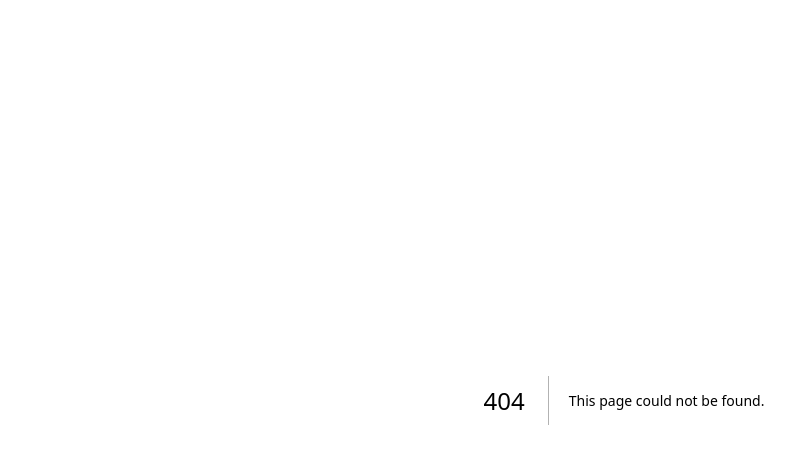
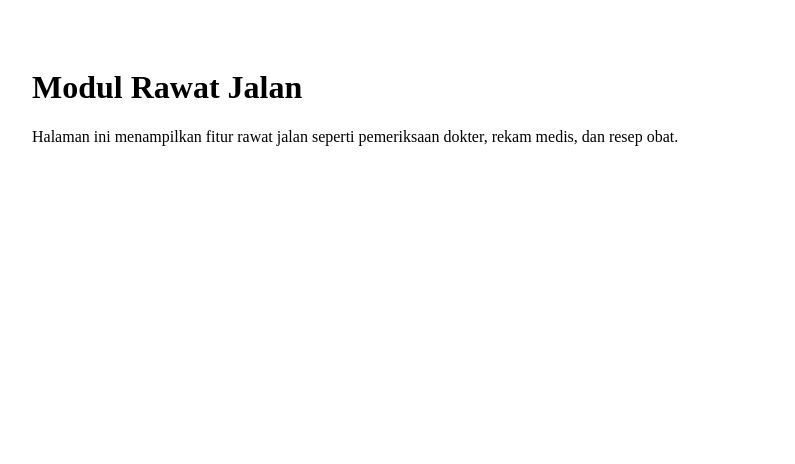
Before and after one commit to finnickmax/dheny-hospital, a Next.js app: page /rawatjalan in a window 1280 px wide. Before the commit this address had no page. Shown: the top 464 px of the page, without its empty margins (16-811 px from the left). Built offline with nearby package versions, Linux system fonts and the light colour scheme.

Commit message:
Create rawatjalan.js

```diff
--- /dev/null
+++ b/pages/rawatjalan.js
@@ -0,0 +1,8 @@
+export default function RawatJalan() {
+  return (
+    <div style={{ padding: 40 }}>
+      <h1>Modul Rawat Jalan</h1>
+      <p>Halaman ini menampilkan fitur rawat jalan seperti pemeriksaan dokter, rekam medis, dan resep obat.</p>
+    </div>
+  );
+}
```
